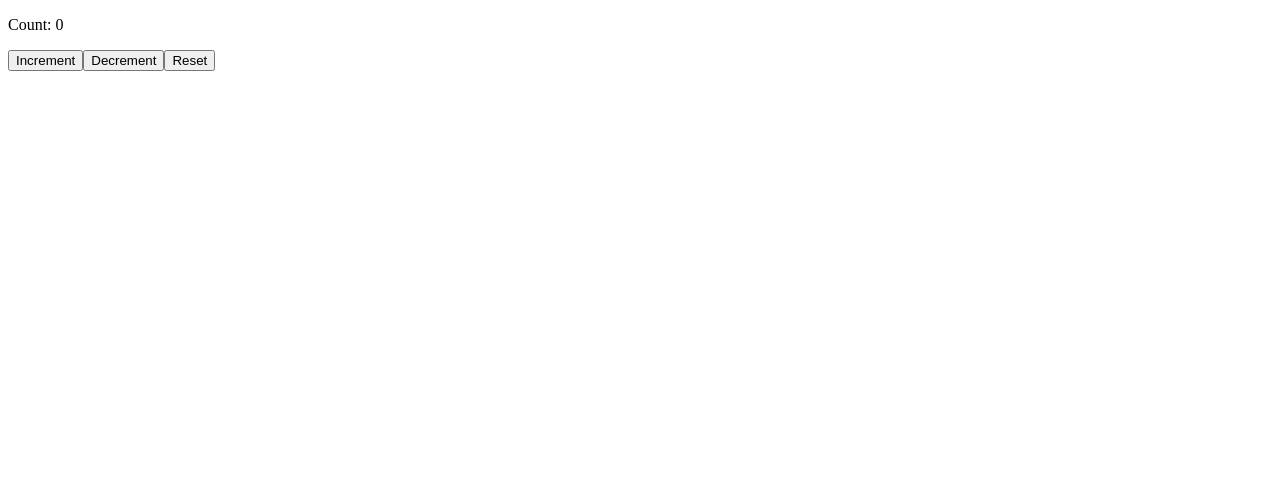
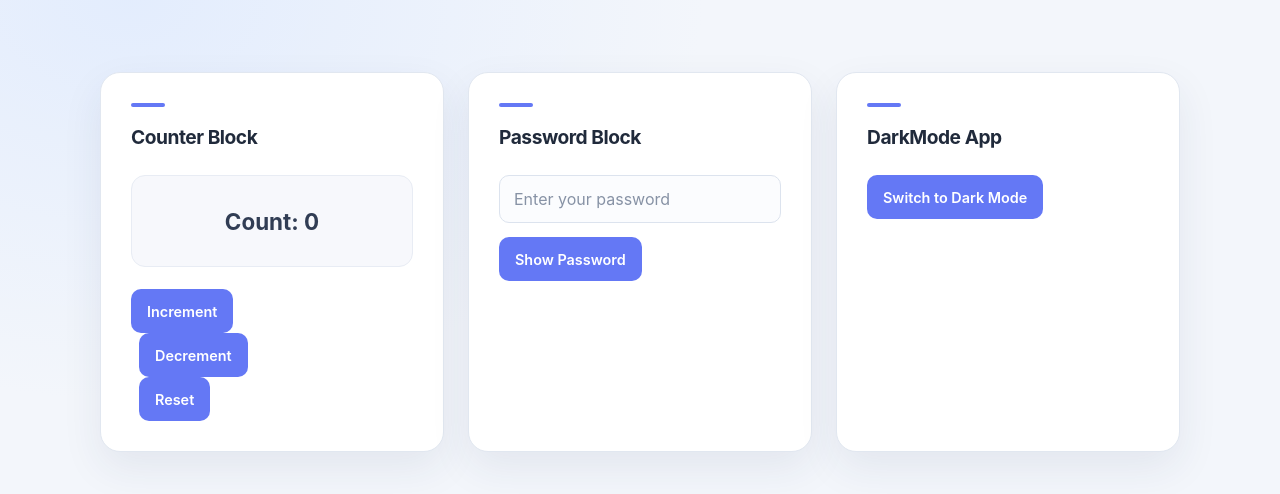
Before and after one commit to ZumarArshad/react-practice, a React (Vite) app in the folder ecommerce/: page / in a window 1280 px wide. Shown: the top 494 px of the page. Built offline with nearby package versions, Linux system fonts and the light colour scheme.

Commit message:
Add CounterBlock, Password, and DarkModeApp components with styling

```diff
--- a/ecommerce/src/App.jsx
+++ b/ecommerce/src/App.jsx
@@ -1,11 +1,18 @@
 import { CounterBlock } from './Components/CounterBlock'
+import { Password } from './Components/Password'
+import { DarkModeApp } from './Components/DarkModeApp'
 import './App.css'
 
 function App() {
 
 
   return (
+    <>
     <CounterBlock/>
+    <Password/>
+    <DarkModeApp/>
+    </>
+
   )
 }
 
--- a/ecommerce/src/Components/CounterBlock.jsx
+++ b/ecommerce/src/Components/CounterBlock.jsx
@@ -13,6 +13,7 @@ function decrement() {
    }
   return(
     <div className="counter-block">
+      <h1>Counter Block</h1>
       <p>Count: {count}</p>
       <button onClick={increment}>Increment</button>
       <button onClick={decrement}>Decrement</button>
--- /dev/null
+++ b/ecommerce/src/Components/DarkModeApp.jsx
@@ -0,0 +1,14 @@
+import {useState} from 'react'
+export function DarkModeApp() {
+    const [darkMode, setDarkMode] = useState(false);
+
+    return (
+        <div className={darkMode ? "dark-mode" : "light-mode"}>
+            <h1>DarkMode App</h1>
+            <button onClick={() => setDarkMode(!darkMode)}>
+                {darkMode ? "Switch to Light Mode" : "Switch to Dark Mode"}
+            </button>
+        </div>
+    );
+
+}
--- /dev/null
+++ b/ecommerce/src/Components/Password.jsx
@@ -0,0 +1,13 @@
+import { useState } from "react";
+export function Password() {
+   const [password, showPassword] = useState(false);
+    return (
+      <div className="password-block">
+        <h1>Password Block</h1>
+        <input type={password ? "text" : "password"} placeholder="Enter your password" />
+        <button onClick={() => showPassword(!password)}>
+          {password ? "Hide" : "Show"} Password
+        </button>
+      </div>
+    );
+  }
--- a/ecommerce/src/index.css
+++ b/ecommerce/src/index.css
@@ -0,0 +1,200 @@
+:root {
+  font-family: Inter, ui-sans-serif, system-ui, -apple-system, BlinkMacSystemFont, "Segoe UI", sans-serif;
+  color: #202a3b;
+  background: #f3f6fb;
+  font-synthesis: none;
+  text-rendering: optimizeLegibility;
+  -webkit-font-smoothing: antialiased;
+  -moz-osx-font-smoothing: grayscale;
+
+  font-optical-sizing: auto;
+  font-weight: 400;
+}
+
+* {
+  box-sizing: border-box;
+}
+
+body {
+  min-width: 320px;
+  min-height: 100vh;
+  margin: 0;
+  background:
+    radial-gradient(ellipse at 10% 0%, rgb(214 229 255 / 55%), transparent 36rem),
+    #f3f6fb;
+}
+
+button,
+input {
+  font: inherit;
+}
+
+#root {
+  display: grid;
+  grid-template-columns: repeat(auto-fit, minmax(min(100%, 280px), 1fr));
+  gap: 24px;
+  width: min(1080px, calc(100% - 48px));
+  margin: 0 auto;
+  padding: clamp(40px, 9vh, 96px) 0;
+  align-items: stretch;
+}
+
+.counter-block,
+.password-block,
+.dark-mode,
+.light-mode {
+  display: flex;
+  min-height: 280px;
+  flex-direction: column;
+  align-items: flex-start;
+  padding: 30px;
+  border: 1px solid #e1e7f0;
+  border-radius: 20px;
+  background: #fff;
+  box-shadow: 0 16px 40px rgb(35 54 86 / 8%);
+}
+
+.counter-block h1,
+.password-block h1,
+.dark-mode h1,
+.light-mode h1 {
+  margin: 0 0 26px;
+  color: #202a3b;
+  font-size: 1.2rem;
+  font-weight: 700;
+  letter-spacing: -0.025em;
+}
+
+.counter-block h1::before,
+.password-block h1::before,
+.dark-mode h1::before,
+.light-mode h1::before {
+  display: block;
+  width: 34px;
+  height: 4px;
+  margin-bottom: 18px;
+  border-radius: 999px;
+  background: #6478f5;
+  content: "";
+}
+
+.counter-block p {
+  display: grid;
+  width: 100%;
+  min-height: 92px;
+  margin: 0 0 22px;
+  place-items: center;
+  border: 1px solid #e8ecf4;
+  border-radius: 14px;
+  background: #f7f8fc;
+  color: #313d54;
+  font-size: 1.4rem;
+  font-weight: 650;
+}
+
+button {
+  min-height: 44px;
+  padding: 0 16px;
+  border: 0;
+  border-radius: 10px;
+  background: #6478f5;
+  color: #fff;
+  font-size: 0.9rem;
+  font-weight: 600;
+  cursor: pointer;
+  transition: background-color 160ms ease, transform 160ms ease, box-shadow 160ms ease;
+}
+
+button:hover {
+  background: #5064df;
+  box-shadow: 0 5px 14px rgb(80 100 223 / 24%);
+  transform: translateY(-1px);
+}
+
+button:active {
+  transform: translateY(0);
+}
+
+button:focus-visible,
+input:focus-visible {
+  outline: 3px solid rgb(100 120 245 / 40%);
+  outline-offset: 3px;
+}
+
+.counter-block button + button {
+  margin-left: 8px;
+}
+
+.password-block input {
+  width: 100%;
+  min-height: 48px;
+  margin-bottom: 14px;
+  padding: 0 14px;
+  border: 1px solid #dce3ee;
+  border-radius: 10px;
+  background: #fbfcfe;
+  color: #202a3b;
+}
+
+.password-block input::placeholder {
+  color: #8792a5;
+}
+
+.dark-mode,
+.light-mode {
+  transition: background-color 200ms ease, border-color 200ms ease, color 200ms ease;
+}
+
+.dark-mode {
+  border-color: #30394d;
+  background: #20283a;
+  box-shadow: 0 16px 40px rgb(13 20 34 / 18%);
+}
+
+.dark-mode h1 {
+  color: #f0f3fb;
+}
+
+.dark-mode h1::before {
+  background: #9aa8ff;
+}
+
+.dark-mode button {
+  background: #8797ff;
+  color: #1b2340;
+}
+
+.dark-mode button:hover {
+  background: #a0adff;
+  box-shadow: 0 5px 14px rgb(135 151 255 / 24%);
+}
+
+@media (max-width: 560px) {
+  #root {
+    width: min(100% - 32px, 420px);
+    grid-template-columns: 1fr;
+    gap: 16px;
+    padding: 32px 0;
+  }
+
+  .counter-block,
+  .password-block,
+  .dark-mode,
+  .light-mode {
+    min-height: 250px;
+    padding: 24px;
+  }
+
+  .counter-block button + button {
+    margin-left: 4px;
+  }
+}
+
+@media (prefers-reduced-motion: reduce) {
+  *,
+  *::before,
+  *::after {
+    scroll-behavior: auto !important;
+    transition-duration: 0.01ms !important;
+  }
+}
```
